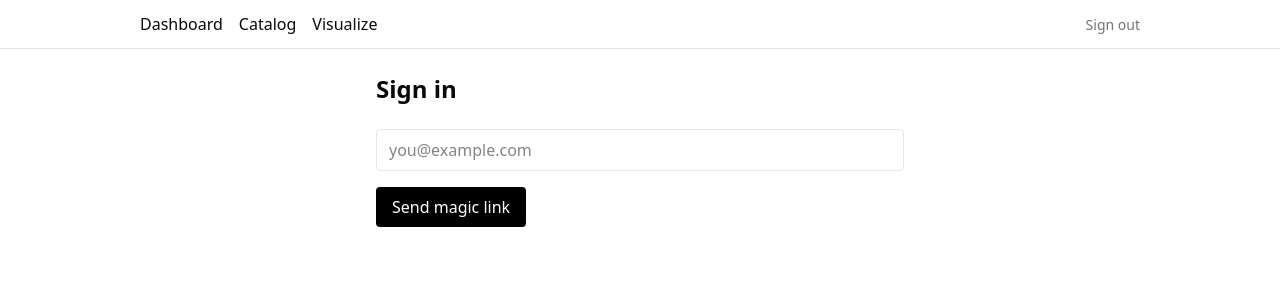
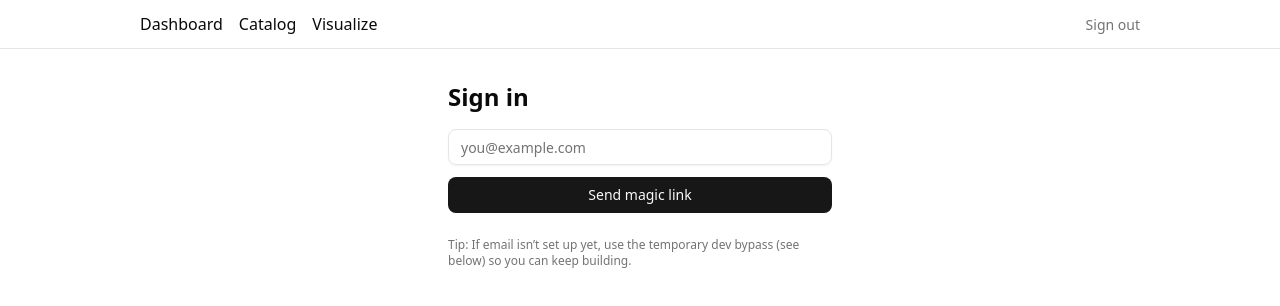
Before and after one commit to zhanrunyu/omnis-home-b2b2c, a Next.js app in the folder admin-app/: page /sign-in in a window 1280 px wide. Shown: the top 306 px of the page. Built offline with nearby package versions, Linux system fonts and the light colour scheme; no server answers.

Commit message:
fix: supabase server client helpers (readonly/writable) + auth flow stable

```diff
--- a/admin-app/app/actions/signOut.ts
+++ b/admin-app/app/actions/signOut.ts
@@ -2,10 +2,10 @@
 'use server'
 
 import { redirect } from 'next/navigation'
-import { createClient } from '@/lib/supabaseServer'
+import { createWritableServerClient } from "@/lib/supabaseServer";
 
 export async function signOut() {
-  const supabase = await createClient()
+  const supabase = await createWritableServerClient()
   await supabase.auth.signOut()
   redirect('/sign-in')
 }
--- a/admin-app/app/api/visualize/route.ts
+++ b/admin-app/app/api/visualize/route.ts
@@ -1,5 +1,5 @@
 import { NextResponse } from "next/server";
-import { createClient } from "@/lib/supabaseServer"; // ✅ add this line
+import { createWritableServerClient } from "@/lib/supabaseServer";
 
 // small helper
 const sleep = (ms: number) => new Promise((r) => setTimeout(r, ms));
@@ -17,7 +17,7 @@ export async function POST(req: Request) {
 
     // optional: write to visual_jobs so you can see rows appearing
     try {
-      const supabase = await createClient();
+      const supabase = await createWritableServerClient();
       await supabase.from("visual_jobs").insert([
         {
           room_image_url,
--- a/admin-app/app/auth/callback/route.ts
+++ b/admin-app/app/auth/callback/route.ts
@@ -1,22 +1,23 @@
+// app/auth/callback/route.ts
 import { NextResponse } from "next/server";
-import { createClient } from "@/lib/supabaseServer";
+import { createWritableServerClient } from "@/lib/supabaseServer";
 
 export async function GET(request: Request) {
-  const { searchParams } = new URL(request.url);
-  const code = searchParams.get("code");
+  const url = new URL(request.url);
+  const code = url.searchParams.get("code") ?? url.searchParams.get("token_hash");
 
   if (!code) {
     return NextResponse.redirect(new URL("/sign-in?error=missing_code", request.url));
   }
 
-  const supabase = await createClient();
-  // This exchanges the code for a session and sets the auth cookies
+  const supabase = await createWritableServerClient();
   const { error } = await supabase.auth.exchangeCodeForSession(code);
 
   if (error) {
-    return NextResponse.redirect(new URL(`/sign-in?error=${encodeURIComponent(error.message)}`, request.url));
+    return NextResponse.redirect(
+      new URL(`/sign-in?error=${encodeURIComponent(error.message)}`, request.url)
+    );
   }
 
-  // Success → send them somewhere logged-in, e.g. dashboard
   return NextResponse.redirect(new URL("/dashboard", request.url));
 }
--- a/admin-app/app/catalog/page.tsx
+++ b/admin-app/app/catalog/page.tsx
@@ -1,8 +1,8 @@
 // app/catalog/page.tsx
-import { createClient } from "@/lib/supabaseServer";
+import { createReadonlyServerClient } from "@/lib/supabaseServer";
 
 export default async function CatalogPage() {
-  const supabase = await createClient();
+  const supabase = await createReadonlyServerClient();
 
   const { data: products, error } = await supabase
     .from("products")
--- a/admin-app/app/sign-in/SignInClient.tsx
+++ /dev/null
@@ -1,35 +0,0 @@
-"use client";
-
-import { useSearchParams } from "next/navigation";
-import { useState } from "react";
-
-export default function SignInClient() {
-  const params = useSearchParams();
-  const redirectTo = params.get("redirectTo") ?? undefined;
-
-  const [email, setEmail] = useState("");
-
-  async function onSubmit(e: React.FormEvent) {
-    e.preventDefault();
-    // your magic-link call here, can include redirectTo if you use it
-    // await supabase.auth.signInWithOtp({ email, options: { emailRedirectTo: redirectTo } })
-  }
-
-  return (
-    <form onSubmit={onSubmit} className="space-y-4">
-      <input
-        type="email"
-        placeholder="you@example.com"
-        className="w-full rounded border px-3 py-2"
-        value={email}
-        onChange={(e) => setEmail(e.target.value)}
-      />
-      <button className="rounded bg-black text-white px-4 py-2">
-        Send magic link
-      </button>
-      {redirectTo && (
-        <p className="text-xs text-gray-500">After login → {redirectTo}</p>
-      )}
-    </form>
-  );
-}
--- a/admin-app/app/sign-in/page.tsx
+++ b/admin-app/app/sign-in/page.tsx
@@ -1,14 +1,62 @@
-import { Suspense } from "react";
-import SignInClient from "./SignInClient";
+// app/sign-in/page.tsx
+'use client'
 
-export default function Page() {
+import { useState } from 'react'
+import { createClient } from '@/lib/supabaseClient' // browser helper
+import { Input } from '@/components/ui/input'
+import { Button } from '@/components/ui/button'
+
+export default function SignInPage() {
+  const [email, setEmail] = useState('')
+  const [sent, setSent] = useState(false)
+  const [error, setError] = useState<string | null>(null)
+
+  async function onSubmit(e: React.FormEvent) {
+    e.preventDefault()
+    setError(null)
+
+    const supabase = await createClient()
+    const redirectTo = `${location.origin}/auth/callback?next=/dashboard`
+
+    const { error } = await supabase.auth.signInWithOtp({
+      email,
+      options: {
+            emailRedirectTo: `${window.location.origin}/auth/callback?next=/dashboard`,
+        },
+    });
+
+    if (error) setError(error.message)
+    else setSent(true)
+  }
+
   return (
-    <main className="max-w-xl mx-auto p-6 space-y-6">
-      <h1 className="text-2xl font-semibold">Sign in</h1>
-      {/* useSearchParams must be under a Suspense boundary */}
-      <Suspense fallback={null}>
-        <SignInClient />
-      </Suspense>
-    </main>
-  );
+    <div className="max-w-md mx-auto p-8">
+      <h1 className="text-2xl font-semibold mb-4">Sign in</h1>
+
+      {sent ? (
+        <p className="text-sm text-muted-foreground">
+          Check your inbox for the magic link.
+        </p>
+      ) : (
+        <form onSubmit={onSubmit} className="space-y-3">
+          <Input
+            type="email"
+            placeholder="you@example.com"
+            value={email}
+            onChange={(e) => setEmail(e.target.value)}
+            required
+          />
+          <Button className="w-full" type="submit">
+            Send magic link
+          </Button>
+          {error && <p className="text-sm text-red-500">{error}</p>}
+        </form>
+      )}
+
+      <p className="text-xs text-muted-foreground mt-6">
+        Tip: If email isn’t set up yet, use the temporary dev bypass (see below)
+        so you can keep building.
+      </p>
+    </div>
+  )
 }
--- a/admin-app/lib/requireUser.ts
+++ b/admin-app/lib/requireUser.ts
@@ -1,15 +1,10 @@
 // lib/requireUser.ts
 import { redirect } from "next/navigation";
-import { createClient } from "@/lib/supabaseServer";
+import { createReadonlyServerClient } from "@/lib/supabaseServer";
 
 export async function requireUser() {
-  const supabase = await createClient();
-  const { data } = await supabase.auth.getUser();
-  const user = data?.user ?? null;
-
-  if (!user) {
-    // Not signed in → go to sign-in
-    redirect("/sign-in");
-  }
+  const supabase = await createReadonlyServerClient();
+  const { data: { user } } = await supabase.auth.getUser();
+  if (!user) redirect("/sign-in");
   return user;
 }
--- a/admin-app/lib/supabaseServer.ts
+++ b/admin-app/lib/supabaseServer.ts
@@ -2,11 +2,13 @@
 import { cookies } from "next/headers";
 import { createServerClient, type CookieOptions } from "@supabase/ssr";
 
-export async function createClient() {
-  // In Next 15 this can be Promise<ReadonlyRequestCookies> in some contexts
+/**
+ * Use in Server Components (read-only cookies).
+ * Note: cookies() can be async in RSC in Next 15 → await it.
+ */
+export async function createReadonlyServerClient() {
   const cookieStore = await cookies();
 
-  // Read-only cookies in RSC/route helpers to avoid mutation errors
   return createServerClient(
     process.env.NEXT_PUBLIC_SUPABASE_URL!,
     process.env.NEXT_PUBLIC_SUPABASE_ANON_KEY!,
@@ -15,8 +17,33 @@ export async function createClient() {
         get(name: string) {
           return cookieStore.get(name)?.value;
         },
-        // no set/remove here; mutate cookies only inside Server Actions or Route Handlers
       },
     }
   );
 }
+
+/**
+ * Use in Route Handlers & Server Actions (allowed to mutate cookies).
+ * We still `await cookies()` to satisfy Next 15 typings; cast for .set/.remove.
+ */
+export async function createWritableServerClient() {
+  const cookieStore = (await cookies()) as any; // ResponseCookies at runtime
+
+  return createServerClient(
+    process.env.NEXT_PUBLIC_SUPABASE_URL!,
+    process.env.NEXT_PUBLIC_SUPABASE_ANON_KEY!,
+    {
+      cookies: {
+        get(name: string) {
+          return cookieStore.get(name)?.value;
+        },
+        set(name: string, value: string, options: CookieOptions) {
+          cookieStore.set({ name, value, ...options });
+        },
+        remove(name: string, options: CookieOptions) {
+          cookieStore.set({ name, value: "", ...options });
+        },
+      },
+    }
+  );
+}
```
